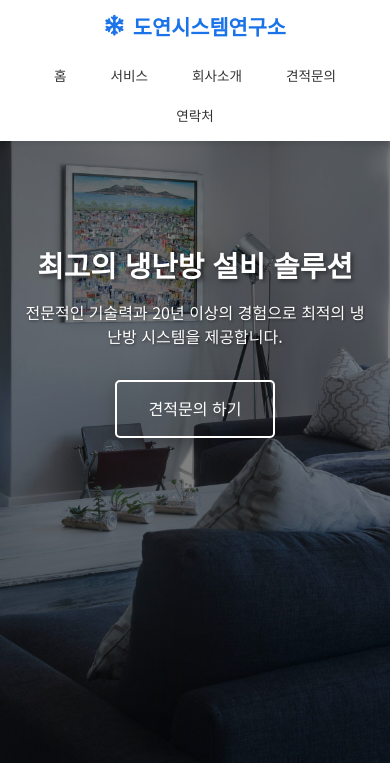
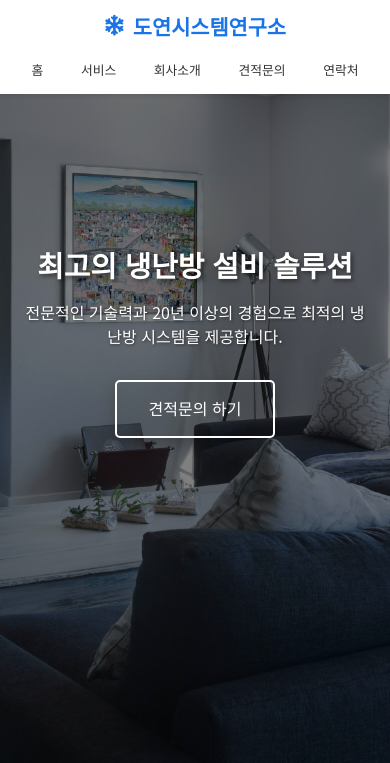
Before and after one commit to 13frijason/project-dysystemlab, a Flask app: page / in a window 390 px wide. Shown: the top 763 px of the page. Run offline with Flask 3, Linux system fonts and the light colour scheme.

Commit message:
eighth commit

```diff
--- a/static/css/styles.css
+++ b/static/css/styles.css
@@ -564,12 +564,12 @@ footer {
         justify-content: center;
         align-items: center;
         padding: 0.8rem 5%;
-        gap: 1rem;
+        gap: 0.8rem;
     }
 
     .logo {
         font-size: 1.4rem;
-        margin-bottom: 0.5rem;
+        margin-bottom: 0.3rem;
         text-align: center;
     }
 
@@ -577,19 +577,23 @@ footer {
         display: flex;
         flex-direction: row;
         justify-content: center;
-        gap: 0.8rem;
+        gap: 0.4rem;
         width: 100%;
-        flex-wrap: wrap;
+        flex-wrap: nowrap;
+        overflow-x: auto;
+        -webkit-overflow-scrolling: touch;
+        padding-bottom: 0.3rem;
     }
 
     nav ul li {
         width: auto;
         padding: 0;
+        flex-shrink: 0;
     }
 
     nav a {
-        font-size: 0.95rem;
-        padding: 0.4rem 0.6rem;
+        font-size: 0.85rem;
+        padding: 0.3rem 0.5rem;
         white-space: nowrap;
         display: inline-block;
     }
@@ -716,21 +720,21 @@ footer {
 @media (max-width: 480px) {
     nav {
         padding: 0.6rem 3%;
-        gap: 0.8rem;
+        gap: 0.6rem;
     }
 
     .logo {
         font-size: 1.3rem;
-        margin-bottom: 0.3rem;
+        margin-bottom: 0.2rem;
     }
 
     nav ul {
-        gap: 0.5rem;
+        gap: 0.3rem;
     }
 
     nav a {
-        font-size: 0.85rem;
-        padding: 0.3rem 0.5rem;
+        font-size: 0.8rem;
+        padding: 0.25rem 0.4rem;
     }
 
     .hero-content h1 {
```
